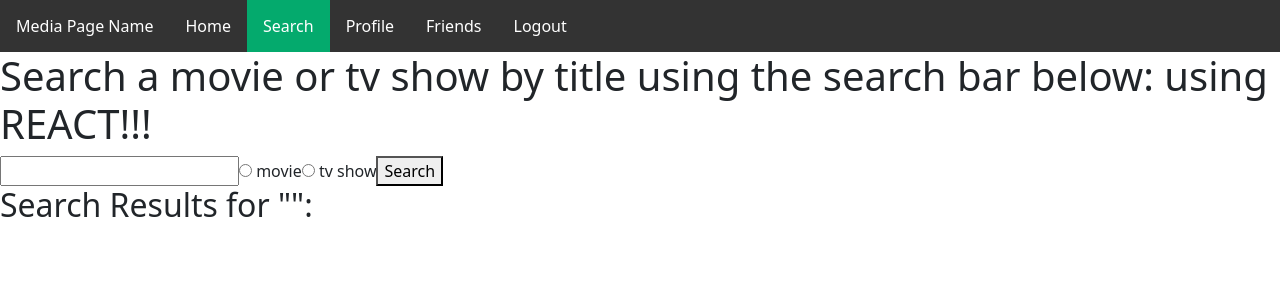
After one commit to karengcecena/MyViews, a Flask app: page /media-search-results-react in a window 1280 px wide. The commit adds this page. Shown: the top 300 px of the page. Run offline with Flask 2, Linux system fonts and the light colour scheme; some libraries are stand-ins or nearby versions.

Commit message:
React Implemented & added to override other Search Feature

```diff
--- a/server.py
+++ b/server.py
@@ -213,6 +213,48 @@ def show_search_results():
     results = data['results']
 
     return render_template("all_media.html", data=data, search_text=search_text, results=results, res=res, media_type=media_type)
+
+################################################# REACT #################################################
+@app.route("/media-search-results-react.json",  methods=["POST"])
+def get_search_results_react_json():
+    """Return a JSON response with all media from search bar query"""
+
+    # search_text = request.form.get("title")
+    # media_type = request.form.get("media_type")
+
+    # REACT getting version
+    search_text = request.get_json().get("search")
+    media_type = request.get_json().get("mediaType")
+
+
+    #for movies:
+    if media_type == "movie":
+        url = "https://api.themoviedb.org/3/search/movie"
+
+    #for tv shows:
+    elif media_type == "show":
+        url = "https://api.themoviedb.org/3/search/tv"
+    payload = {"api_key": API_KEY}
+
+    # add media title to payload
+    if search_text:
+        payload["query"]=search_text
+
+    res = requests.get(url, params=payload)
+    data = res.json()
+
+    results = data['results']
+
+    # return render_template("all_media.html", data=data, search_text=search_text, results=results, res=res, media_type=media_type)
+    return jsonify({"media": results, "search_text": search_text, "media_type": media_type })
+
+@app.route("/media-search-results-react")
+def show_react_search_results():
+    """Show all media using REACT"""
+
+    return render_template("all_media_react.html")
+
+################################################# REACT #################################################
 
 #for movie media_info
 @app.route("/media-info/movie/<TMDB_id>")
--- /dev/null
+++ b/static/js/all_media.jsx
@@ -0,0 +1,111 @@
+
+// creates a media card for each media
+function MediaCard(props) {
+    return (
+      <div className="mediaCard">
+        <a href={`/media-info/${props.mediaType}/${props.TMDB_id}`}>{props.title}</a>
+        <br></br>
+        <img src={`https://image.tmdb.org/t/p/original${props.posterPath}`} alt="" />
+      </div>
+    );
+  }
+
+// creates the search feature so the user can search for a media
+function SearchMedia(props) {
+    const [search, setSearch] = React.useState("");
+    const [mediaType, setmediaType] = React.useState("");
+    const [mediaCards, setmediaCards] = React.useState([]);
+
+    function searchMediaInfo() {
+      fetch("/media-search-results-react.json", {
+        method: "POST",
+        headers: {
+          "Content-Type": "application/json",
+        },
+        body: JSON.stringify({ search, mediaType })
+      })
+        // data returned from fetch request
+        .then((response) => response.json())
+        .then((mediaCardsData) => {
+          setmediaCards(mediaCardsData.media)
+          setmediaType(mediaCardsData.media_type)
+        });
+    };
+
+    const mediaCardsList = [];
+
+    if (mediaType == "movie"){
+      for (const currentmediaCard of mediaCards) {
+        mediaCardsList.push(
+        <MediaCard
+            key={currentmediaCard["id"]}
+            title={currentmediaCard["original_title"]}
+            posterPath={currentmediaCard['poster_path']}
+            mediaType={mediaType}
+            TMDB_id={currentmediaCard["id"]}
+        />,
+        );
+    }
+    } else if (mediaType == "show"){
+      for (const currentmediaCard of mediaCards) {
+        mediaCardsList.push(
+        <MediaCard
+            key={currentmediaCard["id"]}
+            title={currentmediaCard["name"]}
+            posterPath={currentmediaCard['poster_path']}
+            mediaType={mediaType}
+            TMDB_id={currentmediaCard["id"]}
+        />,
+        );
+    }
+    };
+
+    return (
+        <React.Fragment>
+            <nav>
+              <ul>
+                  <li class="medialogo">Media Page Name</li>
+                  <li><a href="/">Home</a></li>
+                  <li><a class="active" href="/media-search-results-react">Search</a></li>
+                  <li><a href="/user-profile">Profile</a></li>
+                  <li><a href="/search-friends">Friends</a></li>
+                  <li><a href="/logout">Logout</a></li>
+                </ul>
+            </nav>
+            <div>
+              <h1> Search a movie or tv show by title using the search bar below: using REACT!!! </h1>
+              <label htmlFor="searchInput"></label>
+                  <input
+                      name="search"
+                      onChange={(event) => setSearch(event.target.value)}
+                      id="searchInput"
+                  ></input>
+              <label htmlFor="movieInput">
+                  <input
+                    type="radio"
+                    value="movie"
+                    name="mediaType"
+                    onChange={(event) => setmediaType(event.target.value)}
+                    id="movieInput"
+                  /> movie
+                </label>
+                <label htmlFor="showInput">
+                  <input
+                    type="radio"
+                    value="show"
+                    name="mediaType"
+                    onChange={(event) => setmediaType(event.target.value)}
+                    id="showInput"
+                    /> tv show
+                </label>
+                <button onClick={searchMediaInfo}>
+                    Search
+                </button>
+            </div>
+            <h2>Search Results for "{search}":</h2>
+            <div className="grid">{mediaCardsList}</div>
+        </React.Fragment>
+    );
+    };
+
+ReactDOM.render(<SearchMedia/>, document.getElementById('container'));
--- a/templates/all_media.html
+++ b/templates/all_media.html
@@ -8,7 +8,7 @@
     <ul>
         <li class="medialogo">Media Page Name</li>
         <li><a href="/">Home</a></li>
-        <li><a href="/search">Search</a></li>
+        <li><a href="/media-search-results-react">Search</a></li>
         <li><a href="/user-profile">Profile</a></li>
         <li><a href="/search-friends">Friends</a></li>
         <li><a href="/logout">Logout</a></li>
--- /dev/null
+++ b/templates/all_media_react.html
@@ -0,0 +1,12 @@
+{% extends 'base.html' %}
+
+{% block title %} All Media {% endblock %}
+
+{% block body %}
+    <!-- <div id="searchform"></div>  -->
+    <div id="container"></div>
+{% endblock %}
+
+{% block js %}
+    <script src="/static/js/all_media.jsx" type="text/jsx"></script>
+{% endblock %}
--- a/templates/base.html
+++ b/templates/base.html
@@ -11,6 +11,11 @@
 
     <!-- Bootstap Icons -->
     <link rel="stylesheet" href="https://cdn.jsdelivr.net/npm/bootstrap-icons@1.9.1/font/bootstrap-icons.css">
+
+    <!-- REACT -->
+    <script crossorigin src="https://unpkg.com/react@18/umd/react.production.min.js"></script>
+    <script crossorigin src="https://unpkg.com/react-dom@18/umd/react-dom.production.min.js"></script>
+    <script src="https://cdnjs.cloudflare.com/ajax/libs/babel-standalone/6.26.0/babel.js" crossorigin></script>
 
     <!-- my CSS -->
     <link rel="stylesheet" href="/static/css/website.css">
--- a/templates/create_user.html
+++ b/templates/create_user.html
@@ -6,7 +6,7 @@
       <ul>
           <li class="medialogo">Media Page Name</li>
           <li><a href="/">Home</a></li>
-          <li><a href="/search">Search</a></li>
+          <li><a href="/media-search-results-react">Search</a></li>
           <li><a href="/user-profile">Profile</a></li>
           <li><a href="/search-friends">Friends</a></li>
           <li><a href="/logout">Logout</a></li>
--- a/templates/homepage.html
+++ b/templates/homepage.html
@@ -9,7 +9,7 @@
       <ul>
           <li class="medialogo">Media Page Name</li>
           <li><a class="active" href="/">Home</a></li>
-          <li><a href="/search">Search</a></li>
+          <li><a href="/media-search-results-react">Search</a></li>
           <li><a href="/user-profile">Profile</a></li>
           <li><a href="/search-friends">Friends</a></li>
           <li><a href="/logout">Logout</a></li>
--- a/templates/media_information.html
+++ b/templates/media_information.html
@@ -7,7 +7,7 @@
         <ul>
             <li class="medialogo">Media Page Name</li>
             <li><a href="/">Home</a></li>
-            <li><a href="/search">Search</a></li>
+            <li><a href="/media-search-results-react">Search</a></li>
             <li><a href="/user-profile">Profile</a></li>
             <li><a href="/search-friends">Friends</a></li>
             <li><a href="/logout">Logout</a></li>
--- a/templates/search_friend_result.html
+++ b/templates/search_friend_result.html
@@ -8,7 +8,7 @@
     <ul>
         <li class="medialogo">Media Page Name</li>
         <li><a href="/">Home</a></li>
-        <li><a href="/search">Search</a></li>
+        <li><a href="/media-search-results-react">Search</a></li>
         <li><a href="/user-profile">Profile</a></li>
         <li><a class="active" href="/search-friends">Friends</a></li>
         <li><a href="/logout">Logout</a></li>
--- a/templates/search_friends.html
+++ b/templates/search_friends.html
@@ -8,7 +8,7 @@
   <ul>
       <li class="medialogo">Media Page Name</li>
       <li><a href="/">Home</a></li>
-      <li><a href="/search">Search</a></li>
+      <li><a href="/media-search-results-react">Search</a></li>
       <li><a href="/user-profile">Profile</a></li>
       <li><a class="active" href="/search-friends">Friends</a></li>
       <li><a href="/logout">Logout</a></li>
--- a/templates/user_profile.html
+++ b/templates/user_profile.html
@@ -13,7 +13,7 @@
         <ul>
             <li class="medialogo">Media Page Name</li>
             <li><a href="/">Home</a></li>
-            <li><a href="/search">Search</a></li>
+            <li><a href="/media-search-results-react">Search</a></li>
             <li><a class="active" href="/user-profile">Profile</a></li>
             <li><a href="/search-friends">Friends</a></li>
             <li><a href="/logout">Logout</a></li>
```
Also changed, not shown: templates/search_media.html (+10 -2 lines).
